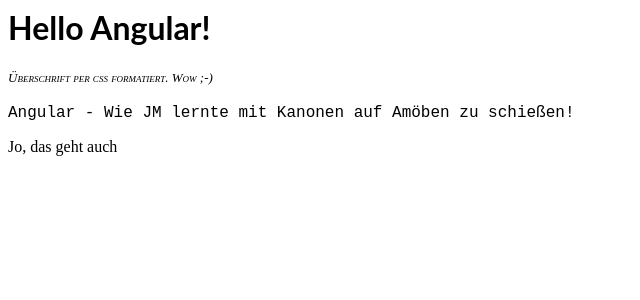
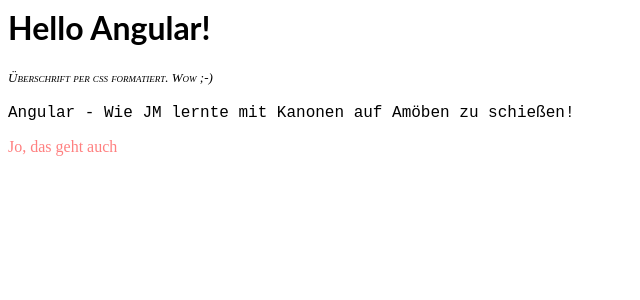
Before and after one commit to nomoretower/angular-4c6xek, an Angular app: page / in a window 1280 px wide. Shown: the top 300 px of the page, without its empty margins (0-640 px from the left). Built offline with nearby package versions, Linux system fonts and the light colour scheme.

Commit message:
1 file modified

```diff
--- a/src/app/app.component.css
+++ b/src/app/app.component.css
@@ -12,13 +12,13 @@
 }
 
 #blink {
-  animation: blink ls linear infinite;
+  animation: blink 2s linear infinite;
 }
   @keyframes blink {
     from {
-      opacity: 0;
+      color: white;
     }
     to {
-      opacity: 1;
+      color: red;
     }
   }
```
